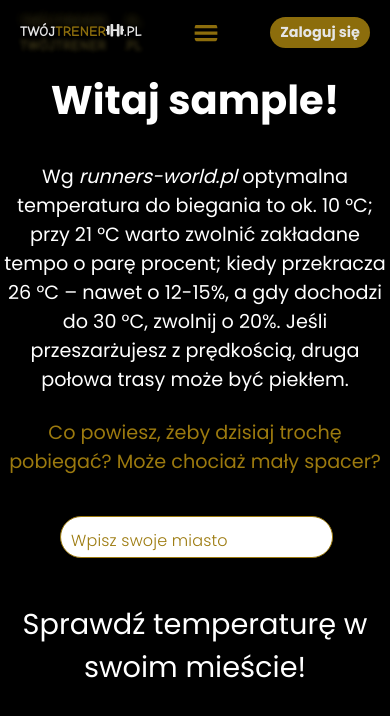
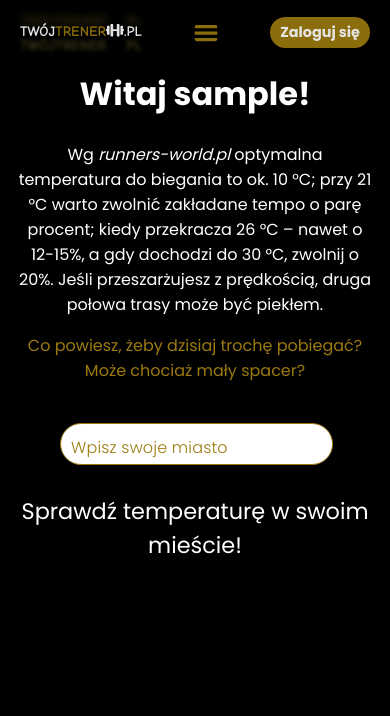
Before and after one commit to jarekm04/twoj_trener, a React (Create React App) app: page /homepage in a window 390 px wide. Shown: the top 716 px of the page. Built offline with nearby package versions, Linux system fonts and the light colour scheme; no server answers; sample sign-in values are in the browser's storage.

Commit message:
homepage

```diff
--- a/src/App.js
+++ b/src/App.js
@@ -12,6 +12,7 @@ import Header from "./components/LandingPage/Header";
 function App() {
     const [showSidebar, setShowSidebar] = useState(false);
     const [isUserLogged, setIsUserLogged] = useState(false);
+    console.log("Użytkownik zalogowany?" + isUserLogged);
 
     return (
         <Router>
--- a/src/components/UserLogged/HeaderUser/HeaderUser.js
+++ b/src/components/UserLogged/HeaderUser/HeaderUser.js
@@ -1,4 +1,4 @@
-import React, {useEffect} from 'react';
+import React from 'react';
 import {Link} from "react-router-dom";
 import {signOut} from "firebase/auth";
 import {auth} from "../../../firebase";
@@ -11,14 +11,6 @@ import {AiOutlineCloseCircle} from "react-icons/ai";
 
 const HeaderUser = ({showSidebar, setShowSidebar, setIsUserLogged}) => {
     const navigate = useNavigate();
-
-    useEffect(() => { //opcja, żeby niezalogowany użytkownik nie mógł się dostać do zalogowanych komponentów
-        auth.onAuthStateChanged((user) => {
-            if (!user) {
-                navigate("/");
-            }
-        });
-    }, []);
 
     const handleSignOut = () => {
         signOut(auth).then(() => {
--- a/src/components/UserLogged/HomePage/HomePage.js
+++ b/src/components/UserLogged/HomePage/HomePage.js
@@ -1,9 +1,12 @@
-import React, {useState} from 'react';
+import React, {useEffect, useState} from 'react';
+import {useNavigate} from "react-router-dom";
+import {auth} from "../../../firebase";
 
 const HomePage = () => {
     const API_KEY = `8c4c6e6d4f60cd7b3219021003c5e0fe`;
     const [weatherData, setWeatherData] = useState([{}]);
     const [city, setCity] = useState("");
+    const navigate = useNavigate();
 
     const getWeather = (e) => {
         if (e.key === "Enter") {
@@ -15,6 +18,14 @@ const HomePage = () => {
                 })
         }
     }
+
+    useEffect(() => { //opcja, żeby niezalogowany użytkownik nie mógł się dostać do zalogowanych komponentów
+        auth.onAuthStateChanged((user) => {
+            if (!user) {
+                navigate("/");
+            }
+        });
+    }, []);
 
     return (
         <section className="home-user container">
--- a/src/components/UserLogged/HomePage/homePage.scss
+++ b/src/components/UserLogged/HomePage/homePage.scss
@@ -10,22 +10,35 @@
     @media screen and (max-width: 1050px) {
       font-size: 2.5rem;
     }
+    @media screen and (max-width: 600px) {
+      font-size: 2rem;
+      margin-bottom: 1.5rem;
+    }
   }
   .h-u__textFirst {
     font-size: 1.4rem;
     margin-bottom: 1.5rem;
+    padding: 0 1rem;
     text-align: center;
     @media screen and (max-width: 1050px) {
       font-size: 1.2rem;
+    }
+    @media screen and (max-width: 600px) {
+      font-size: 1rem;
+      margin-bottom: 1rem;
     }
   }
   .h-u__textSecond {
     font-size: 1.4rem;
     margin-bottom: 2.5rem;
+    padding: 0 1rem;
     text-align: center;
     color: $primaryFontColor;
     @media screen and (max-width: 1050px) {
       font-size: 1.2rem;
+    }
+    @media screen and (max-width: 600px) {
+      font-size: 1rem;
     }
   }
   .h-u__question {
@@ -37,6 +50,9 @@
     }
     &:last-of-type {
       padding-bottom: 0;
+    }
+    @media screen and (max-width: 600px) {
+      margin-bottom: 1rem;
     }
     label {
       transition: ( all 0.25s cubic-bezier(.53,.01,.35,1.5));
@@ -52,7 +68,7 @@
       margin-top: -40px;
       z-index: 2;
       pointer-events: none;
-      transform: translateX(87%);
+      transform: translateX(90%);
       @media screen and (max-width: 550px) {
         font-size: 1rem;
         transform: translateX(50%);
@@ -64,6 +80,15 @@
     input[type="text"] {
       @include input-styles;
       transform: translateX(22%);
+      &:focus ~ label {
+        transform: translate(90%, -90%);
+        @media screen and (max-width: 550px) {
+          transform: translate(40%, -90%);
+        }
+      }
+      &:valid ~ label {
+        display: none;
+      }
     }
   }
   .h-u__checkWeather {
@@ -72,6 +97,9 @@
     @media screen and (max-width: 1050px) {
       font-size: 1.8rem;
     }
+    @media screen and (max-width: 600px) {
+      font-size: 1.4rem;
+    }
   }
   .h-u__weather {
     font-size: 2.5rem;
@@ -79,5 +107,8 @@
     @media screen and (max-width: 1050px) {
       font-size: 2.1rem;
     }
+    @media screen and (max-width: 600px) {
+      font-size: 1.4rem;
+    }
   }
 }
--- a/src/components/UserLogged/TrainingPlanUser/TrainingPlanUser.js
+++ b/src/components/UserLogged/TrainingPlanUser/TrainingPlanUser.js
@@ -1,7 +1,9 @@
-import React, {useState} from 'react';
+import React, {useEffect, useState} from 'react';
 import {useForm} from "react-hook-form";
 import {animateScroll as scroll} from 'react-scroll';
 import {Link} from "react-scroll";
+import {useNavigate} from "react-router-dom";
+import {auth} from "../../../firebase";
 import {
     chest1,
     chest2,
@@ -26,6 +28,8 @@ import {
 const TrainingPlanUser = () => {
     const {register, handleSubmit, formState: {errors}} = useForm();
     const [isSubmitted, setIsSubmitted] = useState(false);
+    const navigate = useNavigate();
+
 
     const onSubmit = data => {
         console.log(data);
@@ -36,6 +40,14 @@ const TrainingPlanUser = () => {
 
         setIsSubmitted(true);
     };
+
+    useEffect(() => {
+        auth.onAuthStateChanged((user) => {
+            if (!user) {
+                navigate("/");
+            }
+        });
+    }, []);
 
     return (
         <>
```
